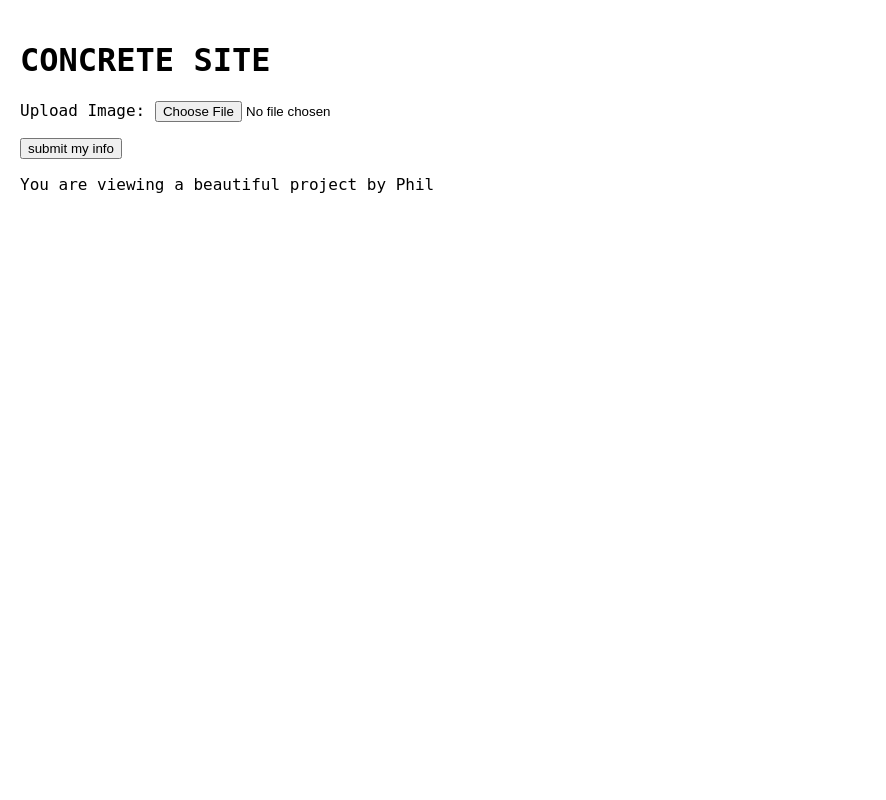
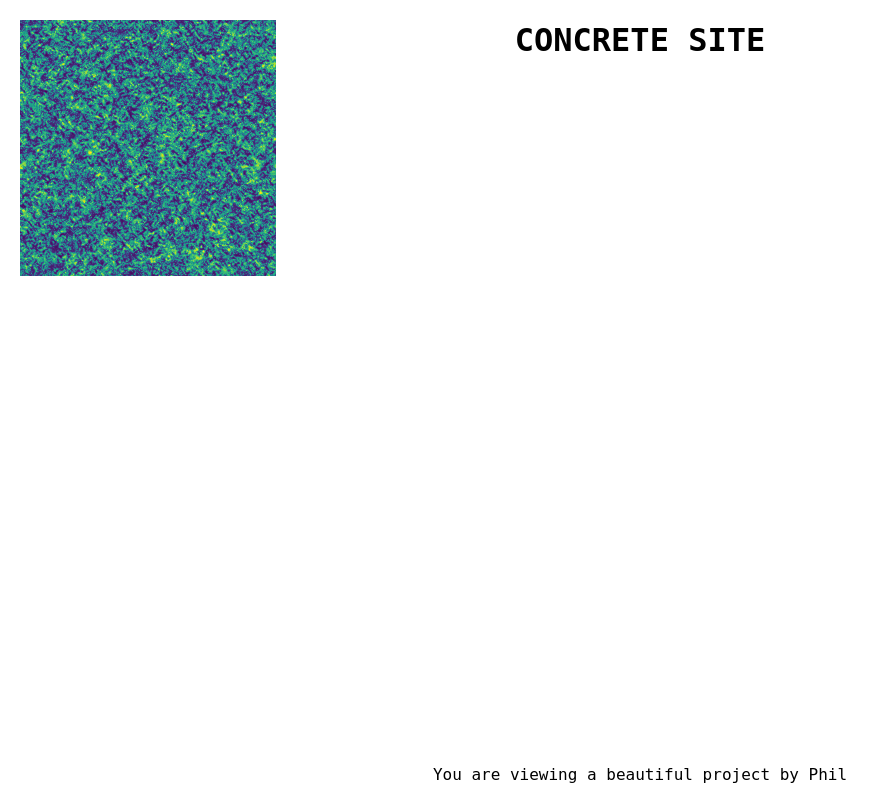
Before and after one commit to philippe-bn/cart353, a Flask app: page / in a window 1280 px wide. Shown: the whole page, without its empty margins (0-886 px from the left). Run offline with Flask 3, Linux system fonts and the light colour scheme; some web fonts are replaced.

Commit message:
Moving the implementation forward
- implemented method for displaying pictures generated by the algorithm on the page
- styled page a bit further
- retired previous display method and form
- created a to-do list for what's left

```diff
--- a/project/main.py
+++ b/project/main.py
@@ -1,19 +1,32 @@
 import os
 import json
-from flask import Flask, flash, request, redirect, url_for, render_template
-from werkzeug.utils import secure_filename
+from flask import Flask, request, redirect, url_for, render_template
 
 app = Flask(__name__)
 
-# a route
+UPLOAD_FOLDER = 'static/uploads'
+ALLOWED_EXTENSIONS = {'png', 'jpg', 'jpeg', 'gif'}
+app.config['UPLOAD_FOLDER'] = UPLOAD_FOLDER
+app.config['MAX_CONTENT_LENGTH'] = 16 * 1024 * 1024 # 16 MB limit
+
 @app.route('/')
 def index():
     return render_template("index.html")
 
-@app.route("/thank_form_two")
-def thank_you_two():
+# @app.route("/catForm",methods = ['POST'])
+# def catForm():
+#     #key is the same as in the form :)
+#     uploadedfile = request.files['the_file']
+#     #save file to uploads folder
+    # uploadedfile.save(os.path.join(app.config['UPLOAD_FOLDER'],uploadedfile.filename)) # writes the bytes to disk
+#     app.logger.info(uploadedfile.filename)
+#     return json.dumps({"filename": uploadedfile.filename})
 
-    return render_template("thankyou_form_rev.html",
-                           imgPath = "../synthesized.png")
+# Handle past uploaded images
+@app.route('/pastUploads')
+def pastUploads():
+    img_list = os.listdir(app.config['UPLOAD_FOLDER'])
+    app.logger.info(img_list)
+    return img_list
 
 app.run(debug = True)
--- a/project/static/css/concreteSite.css
+++ b/project/static/css/concreteSite.css
@@ -6,6 +6,15 @@
   font-variation-settings:
     "wdth" 100,
     "ROND" 0;
+}
+
+header {
+    position: fixed;
+    inset: 0;
+    display: flex;
+    flex-direction: column;
+    align-items: center;
+    justify-content:first baseline;
 }
 
 body {
@@ -26,3 +35,12 @@ body {
     width:70%;
     margin-left:15%;
 }
+
+footer {
+    position: fixed;
+    inset: 0;
+    display: flex;
+    flex-direction: column;
+    align-items: center;
+    justify-content:end;
+}
--- /dev/null
+++ b/project/static/js/script.js
@@ -0,0 +1,28 @@
+async function displayConcreteIterations() {
+    try {
+        let res = await fetch("/pastUploads");
+        let files = await res.json()
+        console.log(files)
+        files.forEach((filename, i) => {
+            placeConcreteIterations(filename, i)
+        });
+
+    } catch (err) {
+        console.log(err)
+    }
+}
+
+function placeConcreteIterations(filename, i) {
+    const url = `/static/uploads/${filename}`;
+    // display most recent file on homepage
+    // display previous files on timeline
+    const img = document.createElement("img")
+    img.src = url;
+    document.body.appendChild(img)
+    console.log("here")
+};
+
+window.onload = function () {
+    console.log("js is up and running");
+    displayConcreteIterations();
+}
--- a/project/templates/index.html
+++ b/project/templates/index.html
@@ -2,20 +2,15 @@
 {% extends "base.html" %}
 
 {% block scriptblock %}
-<script src="{{url_for('static',filename='js/script_post.js')}}"></script>
+<script src="{{url_for('static',filename='js/script.js')}}"></script>
 {% endblock %}
 
 {% block content %}
 
-<form id="sessionStore" method = "post" action = "{{url_for('thank_you_two')}}" enctype="multipart/form-data">
-    <p>
-        <label>Upload Image:</label>
-        <input type="file" name='the_file' size=10 required />
-    </p>
-    <p>
-        <label></label>
-        <input id="submitPlant" type="submit" name="submit" value="submit my info" id=buttonS />
-    </p>
-</form>
+<div id="results">
+    <div id="result-container">
+        <!-- empty -->
+    </div>
+</div>
 
 {% endblock %}
```
Also changed, not shown: project/heeger-bergen.py (+5 -5 lines), project/journal.md (+18 -3 lines), project/templates/thankyou_form_rev.html (deleted, +0 -10 lines), project/static/uploads/synthesized.png (added).
